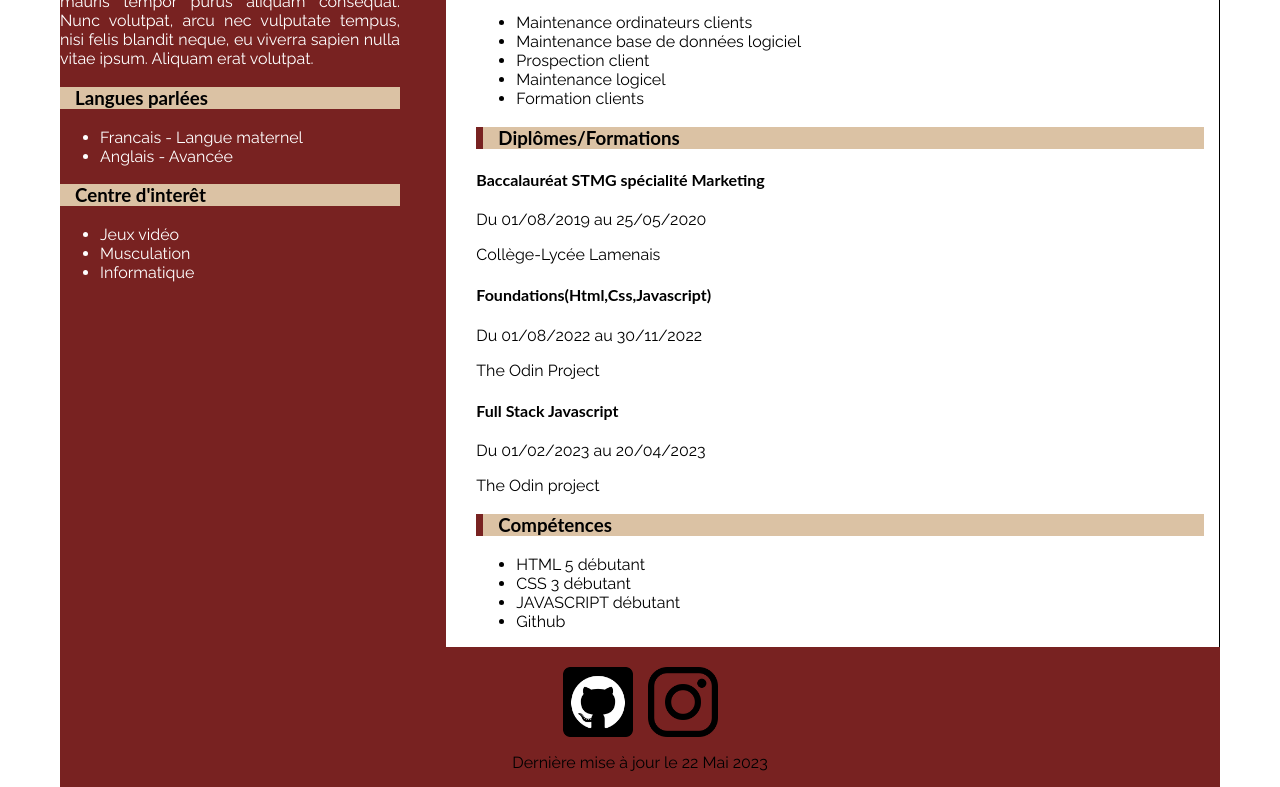
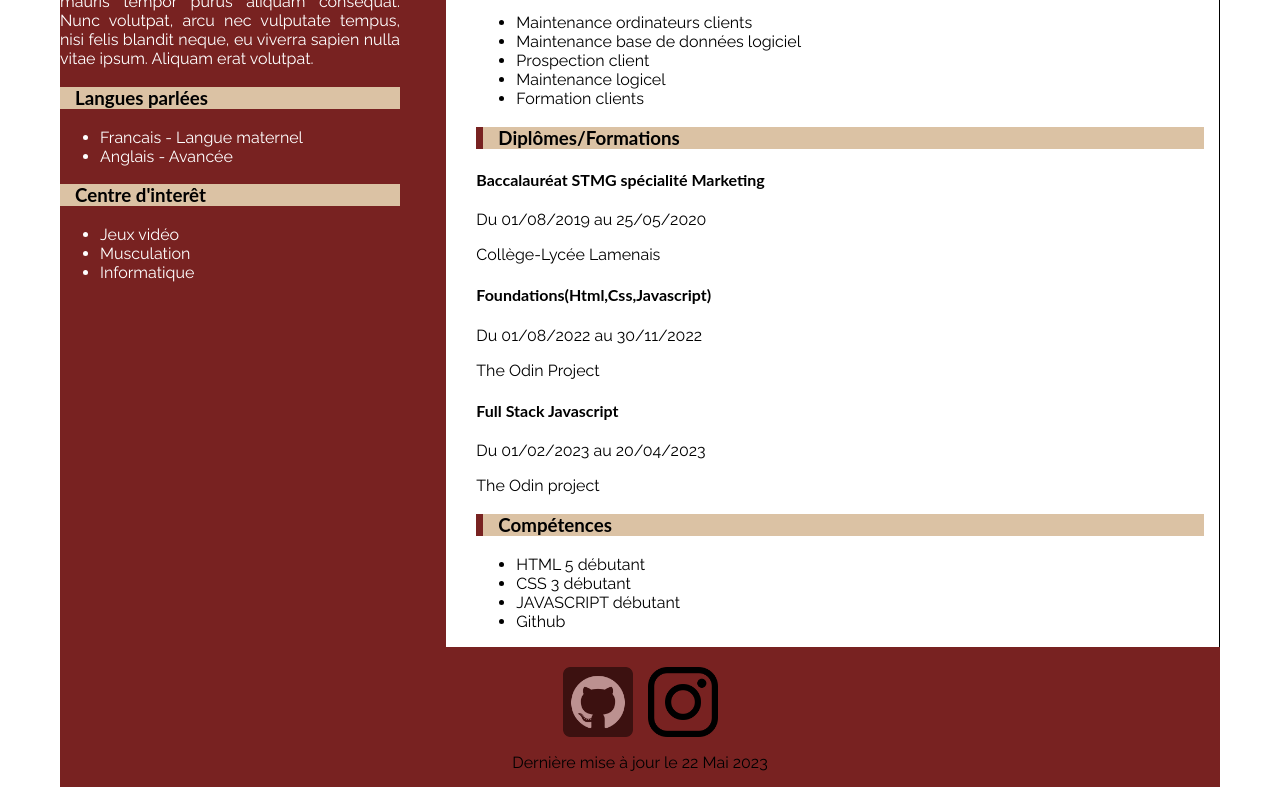
Before and after one commit to Sikiroux/Curriculum-Vitae, a plain HTML site: page index.html in a window 1280 px wide. In both pictures the pointer is over the element 597 px from the left and 1176 px from the top of the page. Shown: the part 475-1262 px from the top of the page. Drawn offline with Linux system fonts and the light colour scheme.

Commit message:
Add hovering effect on social network icon

```diff
--- a/assets/style/style.css
+++ b/assets/style/style.css
@@ -133,6 +133,10 @@ footer nav a div {
     width: 70px;
 }
 
+footer nav a div:hover {
+    opacity: 50%;
+}
+
 footer nav .github .github__icon {
     background-image: url(../icon/github.png);
     background-size: cover;
```
